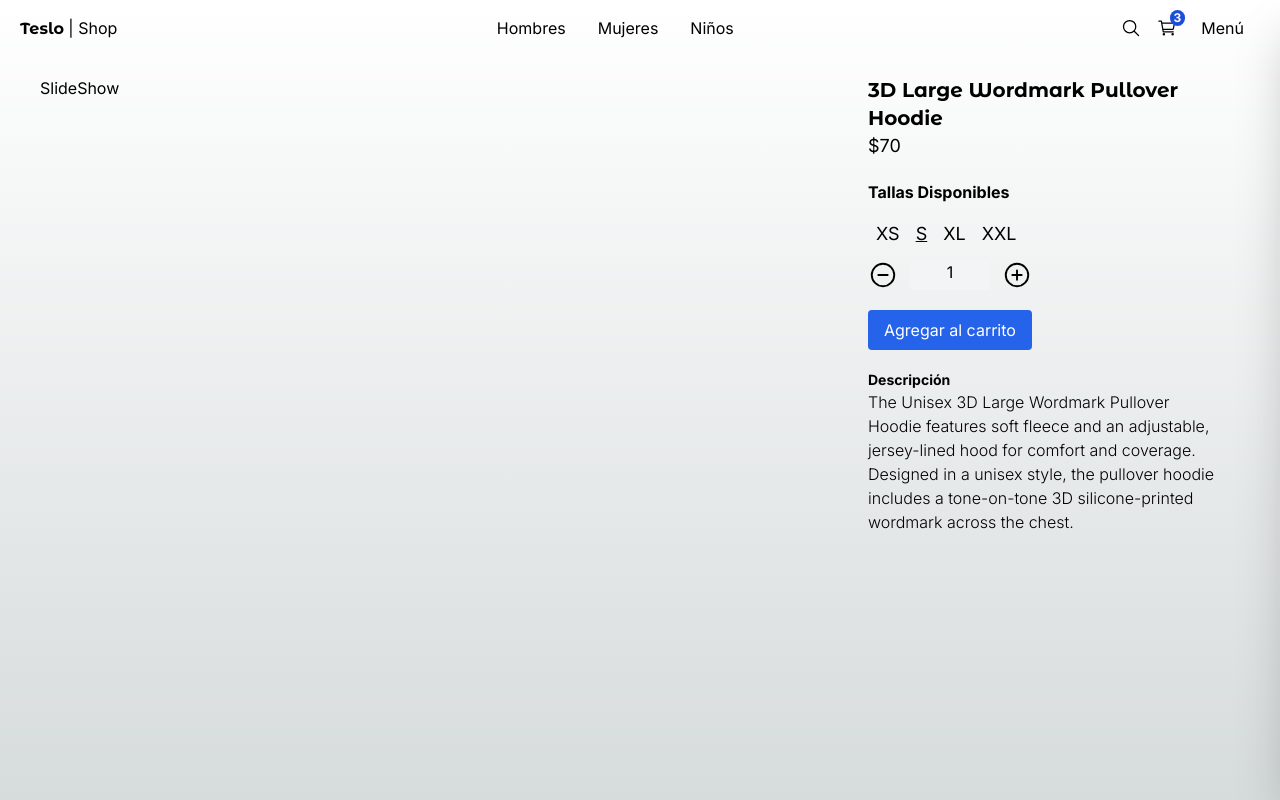
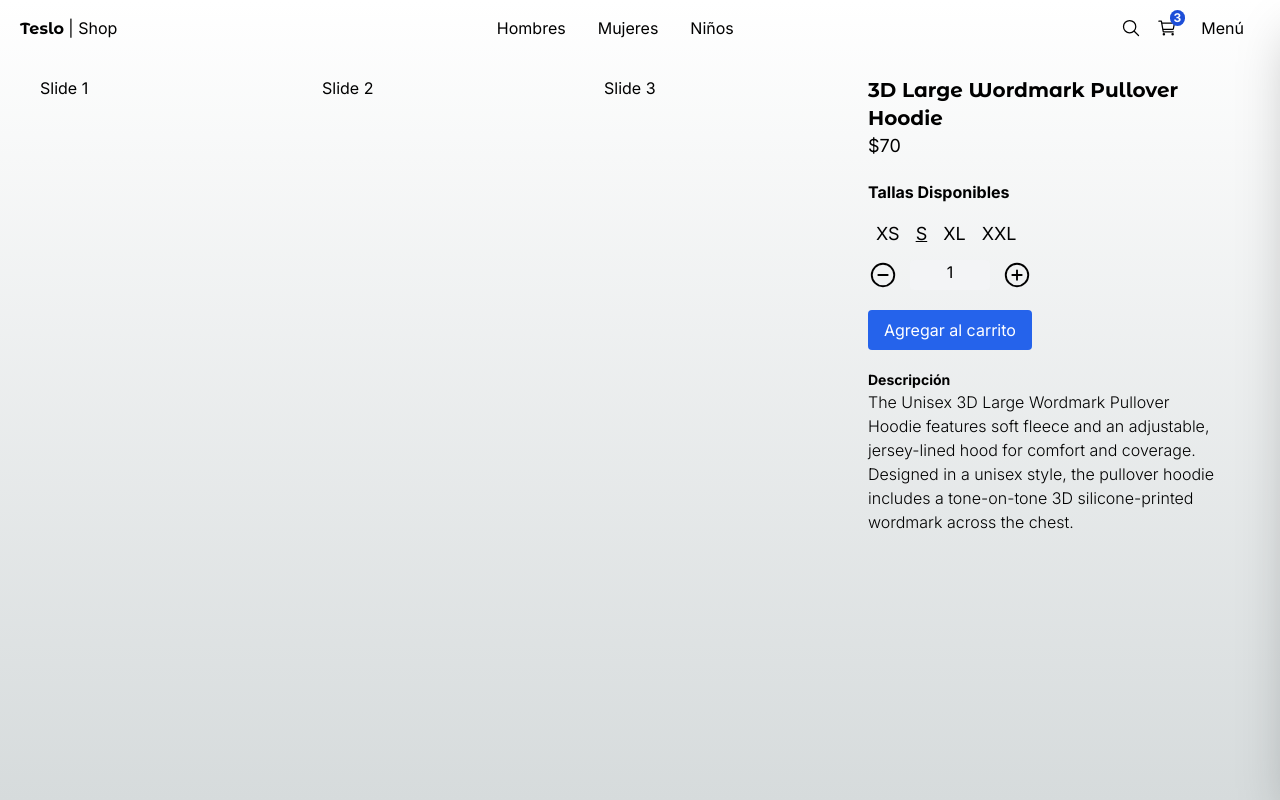
Before and after one commit to Newflaree/next-app_teslo-shop, a Next.js app: page /product/3d_large_wordmark_pullover_hoodie in a window 1280 px wide. Built offline with nearby package versions, Linux system fonts and the light colour scheme.

Commit message:
Slideshow de imágenes

```diff
--- a/package.json
+++ b/package.json
@@ -14,6 +14,7 @@
     "react": "^18",
     "react-dom": "^18",
     "react-icons": "^5.0.1",
+    "swiper": "^11.1.0",
     "zustand": "^4.5.2"
   },
   "devDependencies": {
--- a/src/app/(shop)/product/[slug]/page.tsx
+++ b/src/app/(shop)/product/[slug]/page.tsx
@@ -2,6 +2,7 @@
 import { notFound } from 'next/navigation';
 // Componentes
 import {
+  ProductSlideshow,
   QuantitySelector,
   SizeSelector
 } from '@/components';
@@ -29,7 +30,10 @@
     <div className='mt-5 mb-20 grid grid-cols-1 md:grid-cols-3 gap-3'>
       {/*SlideShow*/}
       <div className='col-span-1 md:col-span-2'>
-        <h1>SlideShow</h1>
+        <ProductSlideshow
+          title={ product.title }
+          images={ product.images }
+        />
       </div>
       {/*Details*/}
       <div className='col-span-1 px-5'>
--- a/src/components/product/index.ts
+++ b/src/components/product/index.ts
@@ -1,2 +1,3 @@
+export * from './slideshow';
 export * from './quantity-selector';
 export * from './size-selector';
--- /dev/null
+++ b/src/components/product/slideshow/ProductSlideshow.tsx
@@ -0,0 +1,30 @@
+'use client';
+
+import { Swiper, SwiperSlide } from 'swiper/react';
+
+import 'swiper/css';
+
+interface Props {
+  images: string[];
+  title: string;
+  className?: string;
+}
+
+
+export const ProductSlideshow = ({ images, title, className }: Props) => {
+  return (
+    <div className={ className }>
+      <Swiper
+        spaceBetween={ 50 }
+        slidesPerView={ 3 }
+        onSlideChange={ () => console.log( 'Slide Changed' ) }
+        onSwiper={ ( swiper ) => console.log( swiper ) }
+      >
+        <SwiperSlide>Slide 1</SwiperSlide>
+        <SwiperSlide>Slide 2</SwiperSlide>
+        <SwiperSlide>Slide 3</SwiperSlide>
+        <SwiperSlide>Slide 4</SwiperSlide>
+      </Swiper>
+    </div>
+  );
+}
--- /dev/null
+++ b/src/components/product/slideshow/index.ts
@@ -0,0 +1 @@
+export * from './ProductSlideshow';
```
Also changed, not shown: 1 other file (tests, documents, lock files or other folders).
